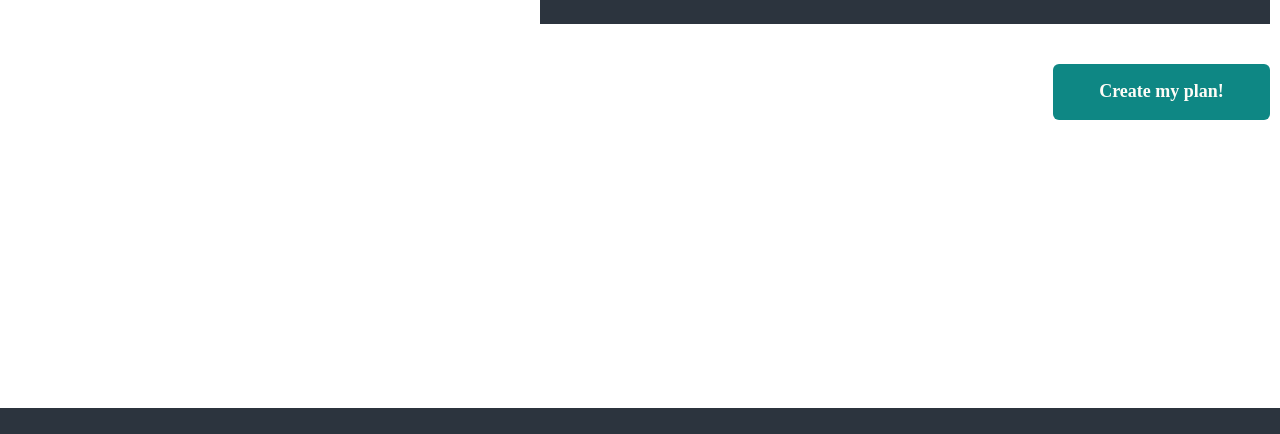
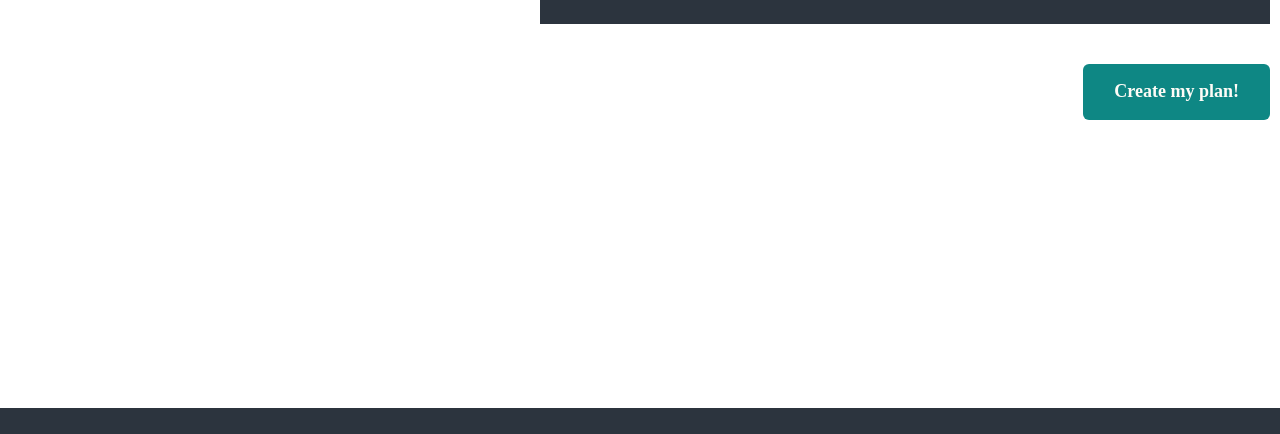
Before and after one commit to pokiza1228/CoffeeeRestorans, a plain HTML site: page subscribe.html in a window 1280 px wide. Shown: the part 3326-3760 px from the top of the page. Drawn offline with Linux system fonts and the light colour scheme.

Commit message:
fit content

```diff
--- a/sass/blocks/_main-link.scss
+++ b/sass/blocks/_main-link.scss
@@ -1,5 +1,5 @@
 .main-link {
-    width: 217px;
+    width: fit-content;
     height: 56px;
     font-size: 18px;
     line-height: 25px;
```
Also changed, not shown: css/main.css, 1 other file.
